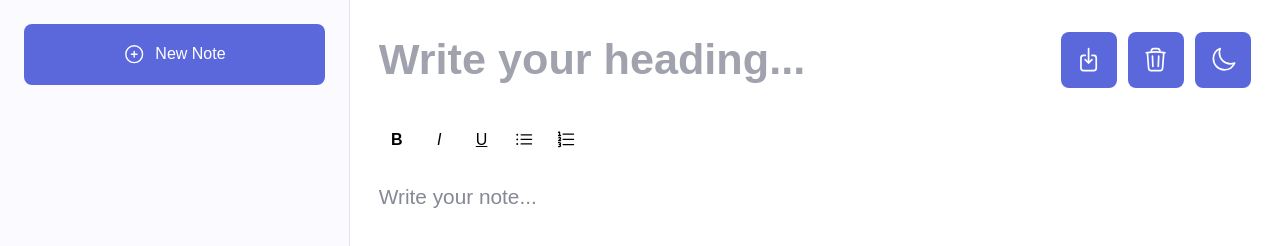
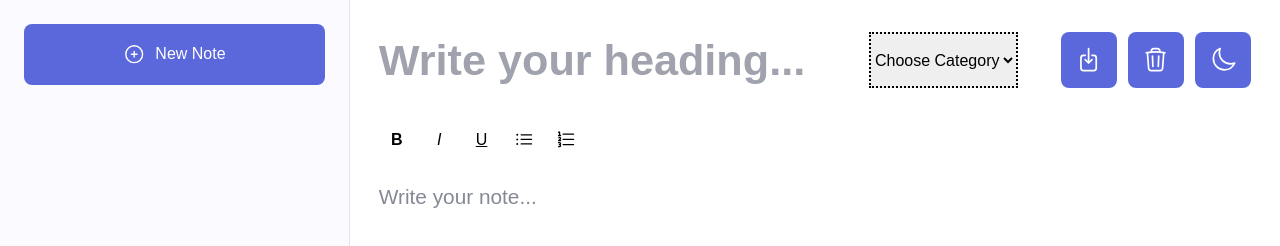
Before and after one commit to Yildiz-Ercan/notes-app, a plain HTML site: page index.html in a window 1280 px wide. Shown: the top 246 px of the page. Drawn offline with Linux system fonts and the light colour scheme.

Commit message:
feat: add category dropdown and persist categories for notes

```diff
--- a/app.js
+++ b/app.js
@@ -33,6 +33,7 @@ function emptyFields() {
   noteHeadingEl.value = "";
   noteTextEl.innerHTML = "";
   selectedNote = null;
+  document.querySelector(".select-category").value = CATEGORY_PLACEHOLDER;
 }
 
 function displayNotes() {
@@ -112,6 +113,9 @@ noteOverviewEl.addEventListener("click", function (event) {
     return;
   }
 
+  document.querySelector(".select-category").value =
+    selectedNote.category || CATEGORY_PLACEHOLDER;
+
   noteHeadingEl.value = selectedNote.title;
   noteTextEl.innerHTML = selectedNote.content;
 });
--- /dev/null
+++ b/category.js
@@ -0,0 +1,51 @@
+const editorToolbarEL = document.querySelector(".editor-toolbar");
+const storeBtnEL = document.querySelector(".store-btn");
+const CATEGORY_PLACEHOLDER = "Choose Category";
+const Category = {
+  NONE: "None",
+  WORK: "Work",
+  PERSONAL: "Personal",
+  SHOPPING: "Shopping",
+  HOUSEWORK: "Housework",
+  FITNESS: "Fitness",
+  HEALTH: "Health",
+  GAMES: "Games",
+  HOBBIES: "Hobbies",
+  FINANCE: "Finance",
+  EDUCATION: "Education",
+  TRAVEL: "Travel",
+  FOOD: "Food",
+  FAMILY: "Family",
+  SOCIAL: "Social",
+  IDEAS: "Ideas",
+  PROJECTS: "Projects",
+  REMINDERS: "Reminders",
+  OTHER: "Other",
+};
+
+function renderCategoryDropdown() {
+  const selectCategoryEL = document.createElement("select");
+  selectCategoryEL.name = "category";
+  selectCategoryEL.classList.add("select-category");
+  selectCategoryEL.append(createPlaceholderOption());
+
+  Object.entries(Category).forEach((element) => {
+    const selectCategoryOptionEL = document.createElement("option");
+    selectCategoryOptionEL.value = element[0];
+    selectCategoryOptionEL.textContent = element[1];
+    selectCategoryEL.append(selectCategoryOptionEL);
+  });
+
+  editorToolbarEL.insertBefore(selectCategoryEL, storeBtnEL);
+}
+
+function createPlaceholderOption() {
+  const selectCategoryOptionEL = document.createElement("option");
+  selectCategoryOptionEL.value = CATEGORY_PLACEHOLDER;
+  selectCategoryOptionEL.textContent = CATEGORY_PLACEHOLDER;
+  selectCategoryOptionEL.disabled = true;
+  selectCategoryOptionEL.selected = true;
+  return selectCategoryOptionEL;
+}
+
+renderCategoryDropdown();
--- a/index.html
+++ b/index.html
@@ -6,6 +6,7 @@
     <meta name="color-scheme" content="light dark" />
     <title data-i18n="appTitle">Notiz App</title>
     <link rel="stylesheet" href="style.css" />
+    <script src="category.js" defer></script>
     <script src="richTextEditor.js" defer></script>
     <script src="language.js" defer></script>
     <script src="darkmode.js" defer></script>
--- a/notesApi.js
+++ b/notesApi.js
@@ -8,6 +8,10 @@ function saveNote() {
   const title = noteHeadingEl.value;
   const noteText = noteTextEl.innerHTML;
   const plainText = noteTextEl.innerText.trim();
+  const selectedCategory =
+    document.querySelector(".select-category").value === CATEGORY_PLACEHOLDER
+      ? null
+      : document.querySelector(".select-category").value;
 
   if (!title.trim() && !plainText) {
     alert(t("emptyNote"));
@@ -28,6 +32,7 @@ function saveNote() {
       content: noteText,
       id: crypto.randomUUID(),
       lastUpdated: Date.now(),
+      category: selectedCategory,
     };
 
     notes.push(note);
@@ -36,6 +41,7 @@ function saveNote() {
     existingNote.title = title;
     existingNote.content = noteText;
     existingNote.lastUpdated = Date.now();
+    existingNote.category = selectedCategory;
   }
 
   saveNotesLocalStorage();
--- a/style.css
+++ b/style.css
@@ -268,3 +268,14 @@ body {
 .darkmode-btn[active="true"] svg {
   fill: yellow;
 }
+
+/* Category Dropdown */
+
+.select-category {
+  border: 2px dotted;
+  height: 3.5rem;
+  width: fit-content;
+  font-size: 1rem;
+  margin-right: 2rem;
+  text-align: center;
+}
```
